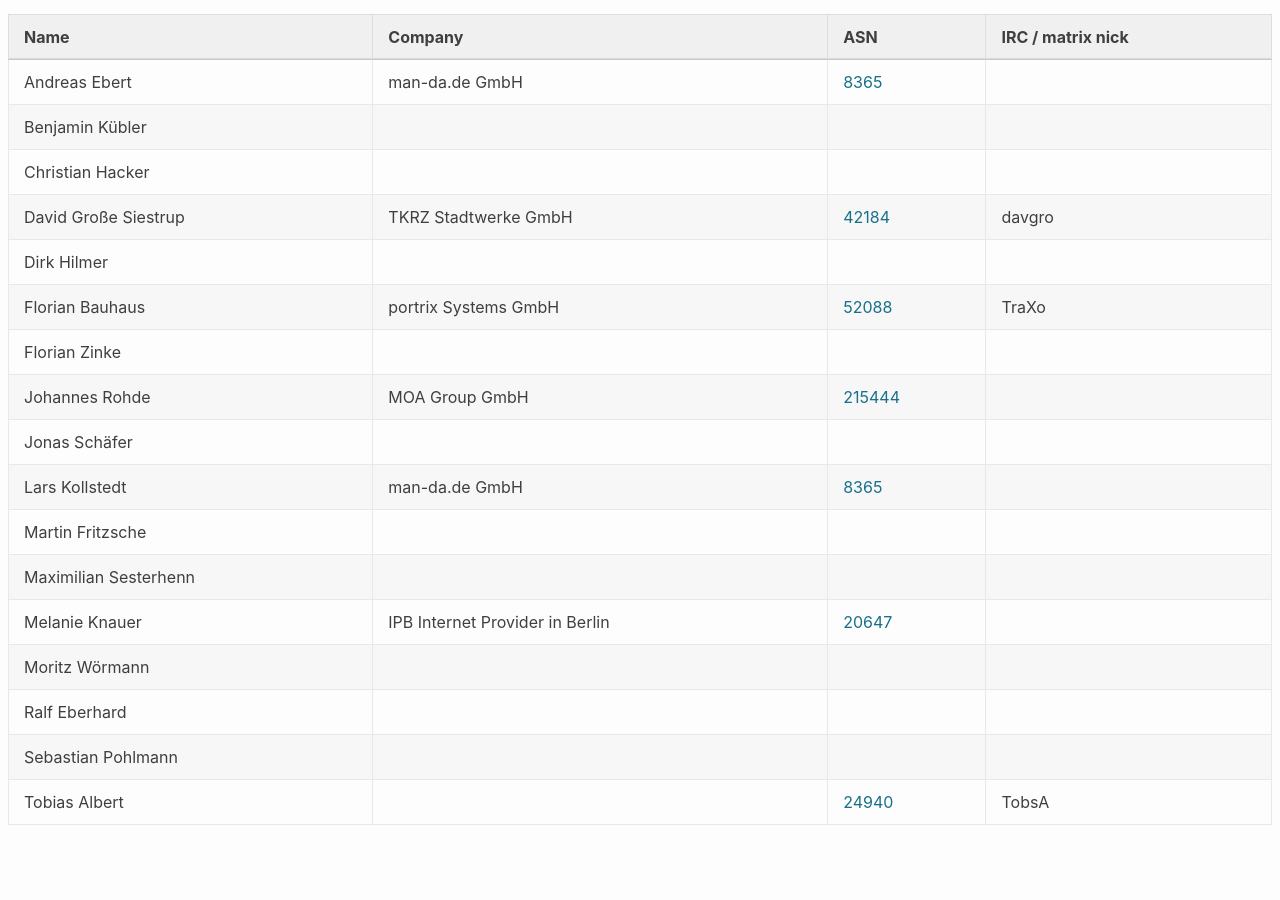
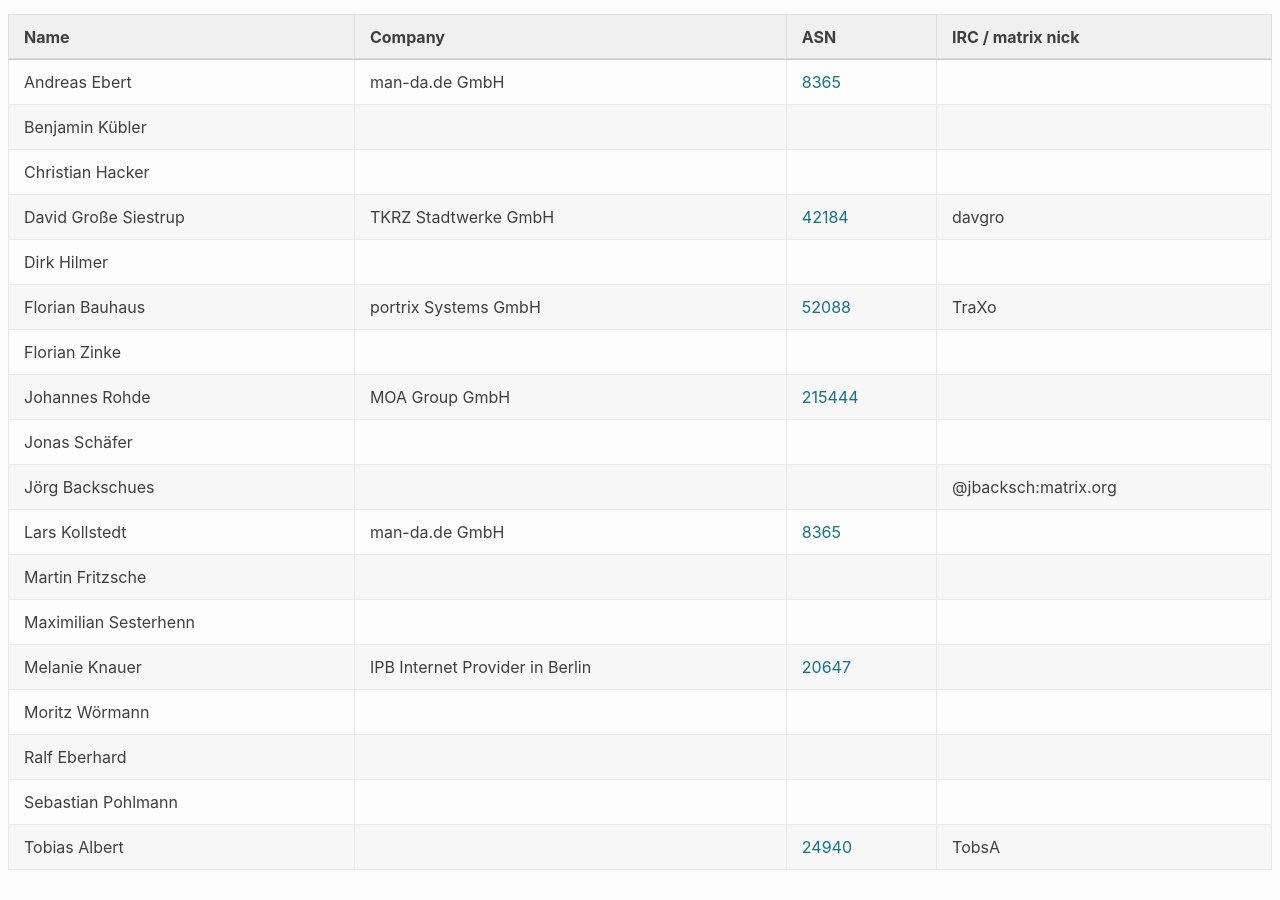
Before and after one commit to denog/pretix-attendeelist, a Jekyll site: the page built from denog17/index.markdown, in a window 1280 px wide and 900 px high, scrolled down 11285 px. Built offline with Jekyll 4.4.1, drawn with Linux system fonts in a browser that asks for light colours; before the commit the page ends 12140 px from its top, so only the background shows below that.

Commit message:
Latest data: Thu Jul  3 20:10:59 UTC 2025

```diff
--- a/_data/attendees_denog17_online.json
+++ b/_data/attendees_denog17_online.json
@@ -54,6 +54,12 @@
     "asn": null
   },
   {
+    "name": "Jörg Backschues",
+    "company": null,
+    "irc": "@jbacksch:matrix.org",
+    "asn": null
+  },
+  {
     "name": "Lars Kollstedt",
     "company": "man-da.de GmbH",
     "irc": null,
```
